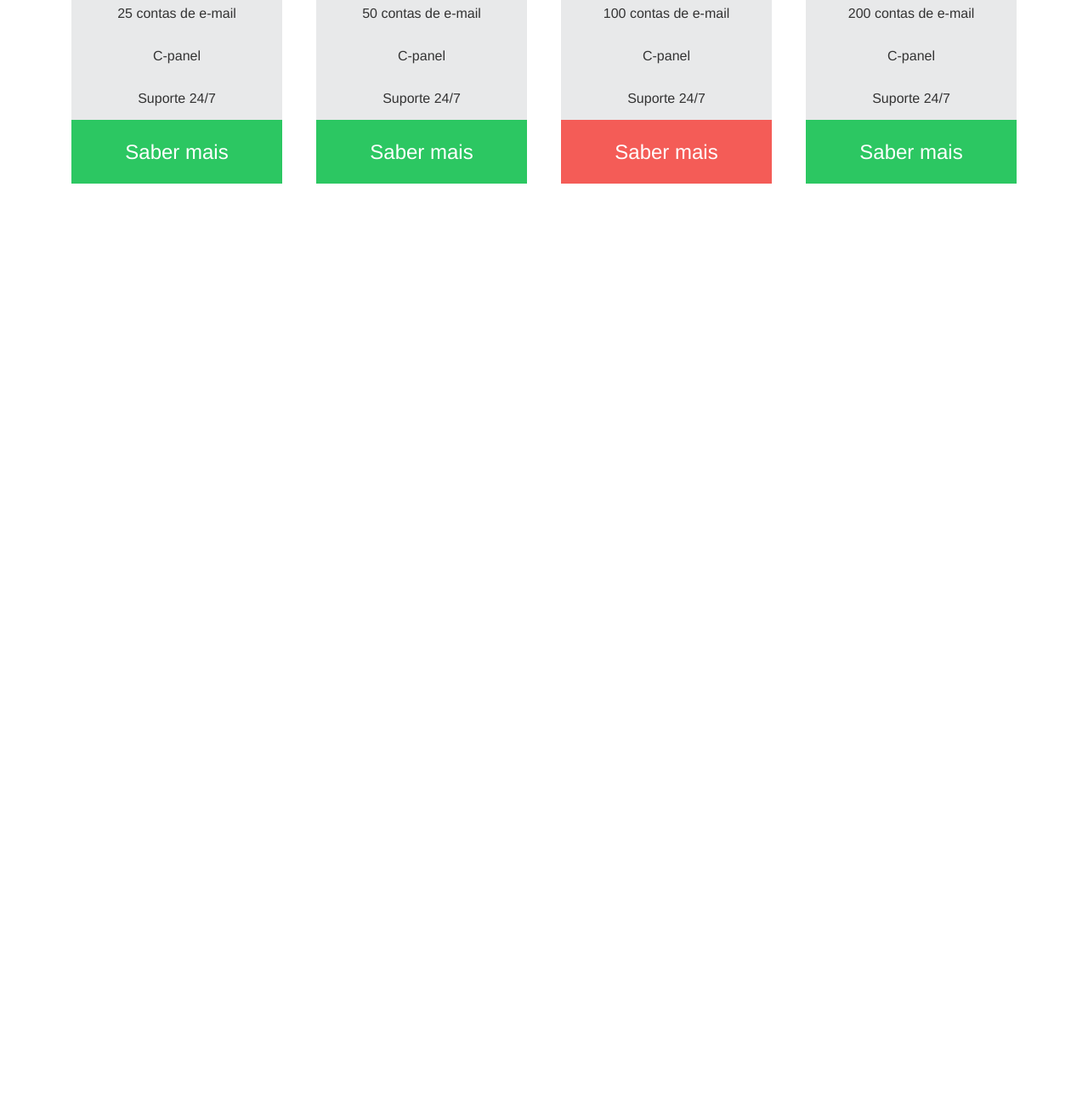
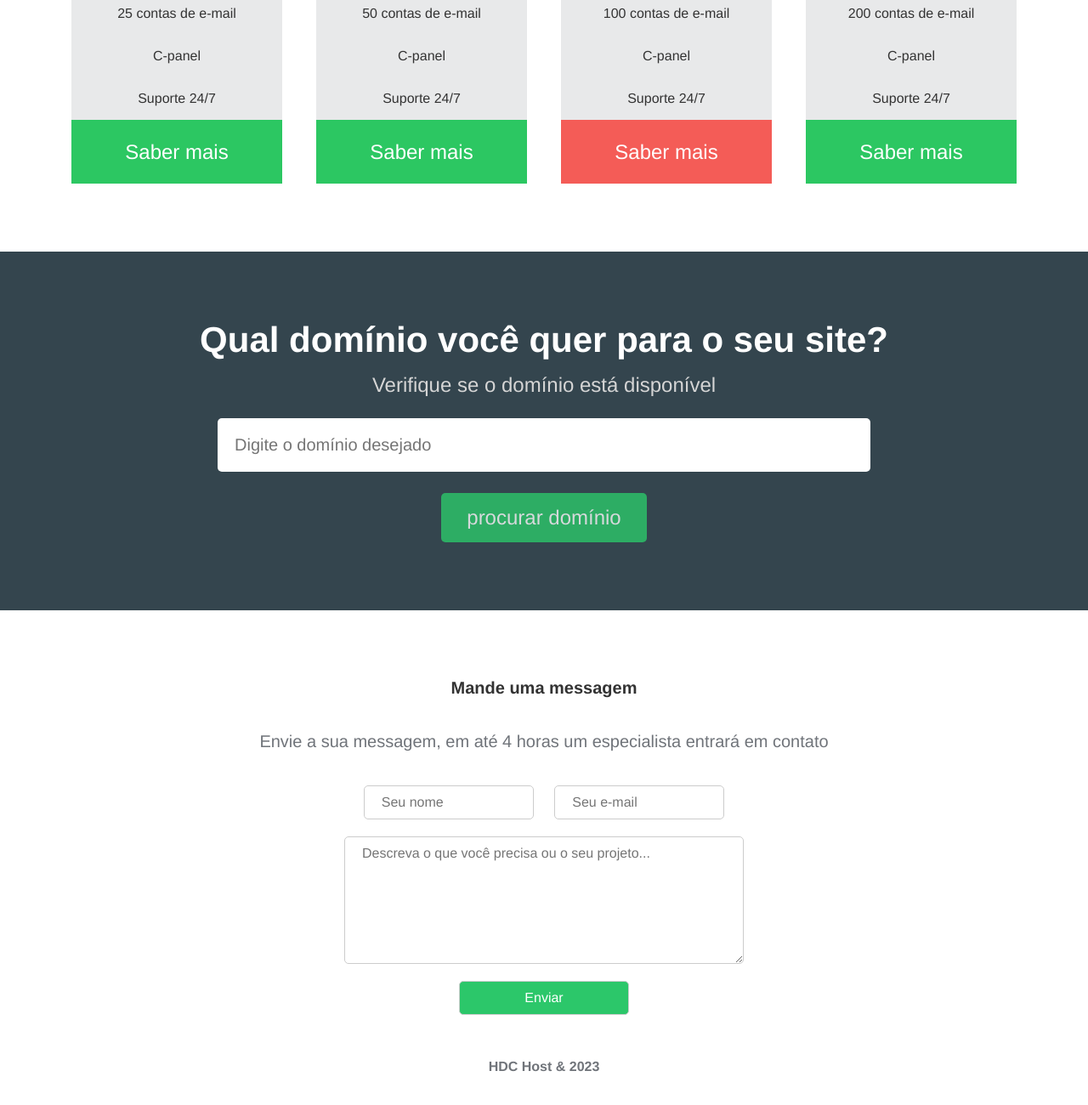
Before and after one commit to gsdsxm/Pro_twe, a plain HTML site: page index.html in a window 1280 px wide. Shown: the part 1335-2635 px from the top of the page at 85% size. Before the commit the page ends 1631 px from the top, so only its background shows below. Drawn offline with Linux system fonts and the light colour scheme.

Commit message:
Pro_twe_1.2

```diff
--- a/css/styles.css
+++ b/css/styles.css
@@ -206,3 +206,171 @@ nav {
 .plan .recommended {
     background-color: #f45c57;
 }
+
+/*searc domain*/
+.searchdomain-container {
+    background-color: #34454e;
+    text-align: center;
+    padding: 5rem 0;
+}
+
+.searchdomain-container h2 {
+    color: #fff;
+    font-size: 42px;
+    margin-bottom: 15px;
+}
+
+.searchdomain-container p {
+  color: #d5d5d5;
+  font-size: 24px;
+  margin-bottom: 25px;
+}
+
+.searchdomain-container input {
+    display: block;
+    border: none;
+    border-radius: 5px;
+    margin: 0 auto;
+}
+
+.searchdomain-container input[type="text"] {
+    width: 60%;
+    padding: 20px;
+    font-size: 20px;
+    margin-bottom: 25px;
+}
+
+.searchdomain-container input[type="submit"] {
+    background-color: #2cc76a;
+    padding: 15px 30px;
+    color: #fff;
+    font-size: 24px;
+    cursor: pointer;
+    opacity: 0.8;
+}
+
+.searchdomain-container input[type="submit"]:hover {
+    opacity: 1;
+}
+
+/*contact form*/
+.contact-container {
+    text-align: center;
+    padding: 5rem 0 2rem 0;
+}
+
+.contact-container h2 {
+   font-size: 20px;
+   margin-bottom: 40px;
+}
+
+.contact-container p {
+    font-size: 20px;
+    margin-bottom: 40px;
+}
+
+.contact-container input,
+.contact-container textarea {
+    width: 200px;
+    padding: 10px 20px;
+    font-size: 16px;
+    border-radius: 5px;
+    border: 1px solid #ccc;
+    margin:  0 10px 20px;
+}
+
+.contact-container textarea {
+    display: block;
+    margin: 0 auto 20px;
+    width: 470px;
+    height: 150px;
+}
+
+.contact-container input[type="submit"] {
+    display: block;
+    margin: 0 auto;
+    background-color: #2cc76a;
+    color: #fff;
+    cursor: pointer;
+}
+
+/*footer*/
+footer {
+    text-align: center;
+    font-weight: bold;
+    margin: 20px 0 100px;
+}
+
+/*responsividade*/
+
+/*small laptops a partir de 1100px*/
+@media (max-width: 1100px) {
+    .plans-container{
+        width: 95%;
+    }
+    .plan {
+        margin: 0 5px;
+    }
+}
+
+/*tablet 900px*/
+@media (max-width:900px) {
+    .main-banner p {
+        padding: 0 6rem;
+    }
+
+    .searchdomain-container {
+        padding: 2rem 4rem;
+        }
+}
+
+/*celular 576px*/
+@media (max-width: 576px) {
+   html,
+   body{
+    overflow-x: hidden;
+   }
+
+   .navbar-items li {
+    font-size: 12px;
+    margin-left: 10px;
+   }
+
+   .main-banner p {
+    padding: 0 2rem;
+   }
+
+   .searchdomain-container ul {
+    flex-direction: column;
+   }
+
+    .plans-container {
+        flex-direction: column;
+        width: 100%;
+        padding: 0 2rem;
+    }
+
+    .plan {
+        width: 100%;
+        max-width: 100%;
+        margin-bottom: 15px;
+    }
+
+    .searchdomain-container h2 {
+        font-size: 28px;
+    }
+
+    .searchdomain-container input {
+        width: 100%;
+    }
+
+    .contact-container {
+        padding: 3rem 2rem;
+    }
+
+    .contact-container input,
+    .contact-container textarea {
+        width: 100%;
+        margin: 10px 0;
+    }
+}
--- a/index.html
+++ b/index.html
@@ -112,7 +112,28 @@
             </div>
           </div>
         </section>
+        <section class="searchdomain-container">
+          <h2>Qual domínio você quer para o seu site?</h2>
+          <p>Verifique se o domínio está disponível</p>
+          <form>
+            <input type="text" name="domain" id="domain" placeholder="Digite o domínio desejado">
+            <input type="submit" value="procurar domínio">
+          </form>
+        </section>
+        <section class="contact-container">
+          <h2>Mande uma messagem</h2>
+          <p>Envie a sua messagem, em até 4 horas um especialista entrará em contato</p>
+          <form>
+          <input type="text" name="name" id="name" placeholder="Seu nome">
+          <input type="email" name="email" id="email" placeholder="Seu e-mail">
+          <textarea name="message" id="message" placeholder="Descreva o que você precisa ou o seu projeto..."></textarea>
+          <input type="submit" value="Enviar">
+        </form>
+      </section>
     </main>
+    <footer>
+      <p>HDC Host & 2023</p>
+    </footer>
   </div>
 </body>
 </html>
```
